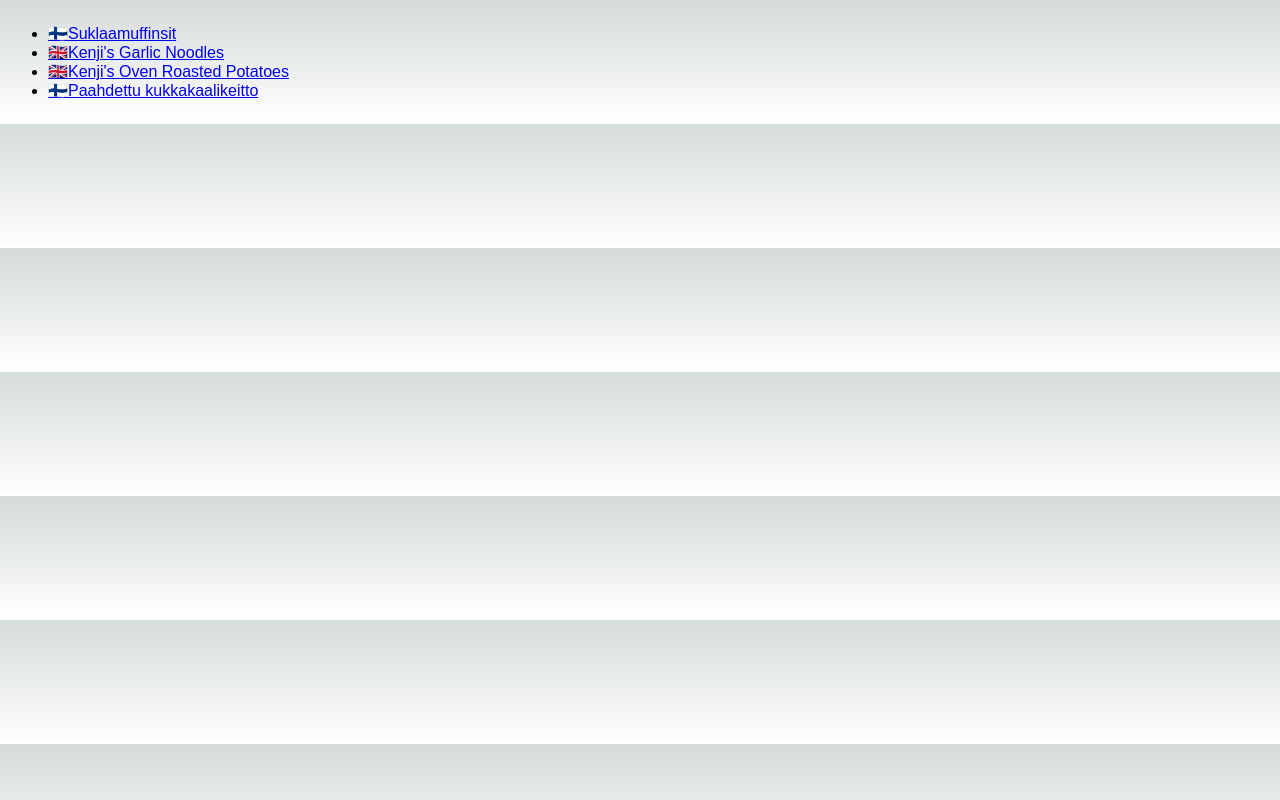
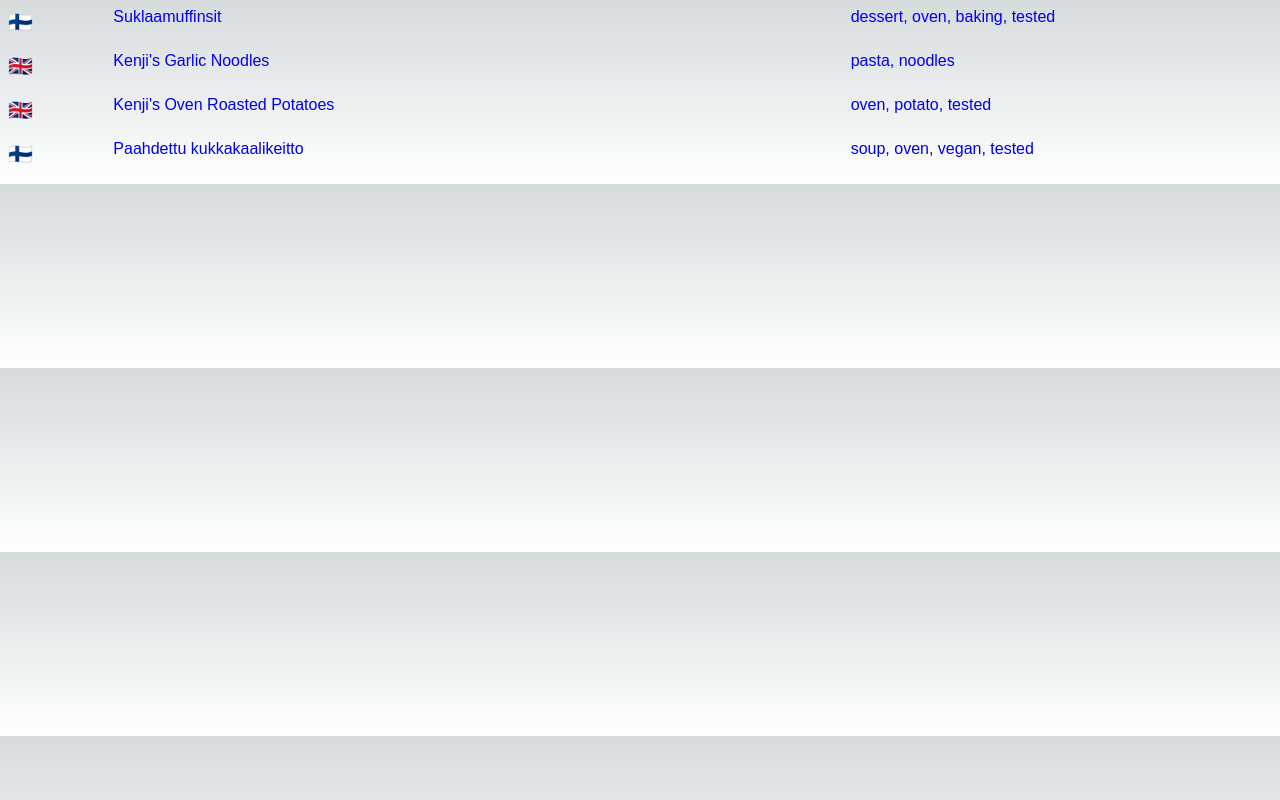
Before and after one commit to vililahtevanoja/recipes, a Next.js app: page /recipes/ in a window 1280 px wide. Built offline with nearby package versions, Linux system fonts and the light colour scheme.

Commit message:
Layout and logging changes

```diff
--- a/src/pages/[recipe]/index.tsx
+++ b/src/pages/[recipe]/index.tsx
@@ -21,7 +21,6 @@ export const getStaticProps: GetStaticProps<{ recipe: Recipe }> = async ({
 }) => {
   const id = params?.recipe
   const recipes = await readRecipes('recipes')
-  console.log(`Finding ${id}`)
   const recipe = recipes.find((post) => post.id === id)!
   return {
     props: {
--- a/src/pages/index.tsx
+++ b/src/pages/index.tsx
@@ -16,17 +16,18 @@ export const getStaticProps = async () => {
 
 export default function Home({ recipes }: Props) {
   return (
-    <main className={`flex`}>
-      <ul>
-        {recipes.map(({ id, title, metadata }) => (
-          <li key={id}>
-            <Link href={`/${id}`}>
+    <div>
+      {recipes.map(({ id, title, metadata }) => (
+        <Link key={id} href={`/${id}`} className="no-underline content-center align-middle">
+        <div className={`flex mb-4`}>
+            <div className="w-1/12 text-xl content-top">
               {metadata.lang?.toLowerCase() === 'fi' ? '🇫🇮' : '🇬🇧'}
-              {title}
-            </Link>
-          </li>
-        ))}
-      </ul>
-    </main>
+            </div>
+            <div className="w-6/12 grow align-middle">{title}</div>
+            <div className="w-4/12 align-middle">{metadata.tags}</div>
+        </div>
+        </Link>
+      ))}
+    </div>
   )
 }
--- a/src/recipe-data/recipe-reader.ts
+++ b/src/recipe-data/recipe-reader.ts
@@ -19,12 +19,12 @@ export const readRecipes = async (dir: string): Promise<Recipe[]> => {
     const recipes = await Promise.all(
       files.flatMap(async (f) => {
         const filePath = path.join(dir, f)
-        console.log(filePath)
         const isDir = (await fs.lstat(filePath)).isDirectory()
         if (isDir) {
           return await readRecipesInner(filePath)
         }
         try {
+          console.log(filePath)
           return await readRecipeFile(filePath)
         } catch (err) {
           console.error(`Error while reading ${filePath}: `, err)
@@ -115,7 +115,6 @@ const getMetadataFromMarkdownRecipe = (content: string): RecipeMetadata => {
     throw new Error('Expected yaml section closer, but not found')
   }
   const yamlSection = content.slice(3, yamlCloserIdx)
-  console.log(`yaml section: \n${yamlSection}`)
   const parsed = parse(yamlSection)
   const tags = tagStrToList(parsed.tags)
   if (!parsed.title || !Array.isArray(tags) || tags.length === 0) {
```
